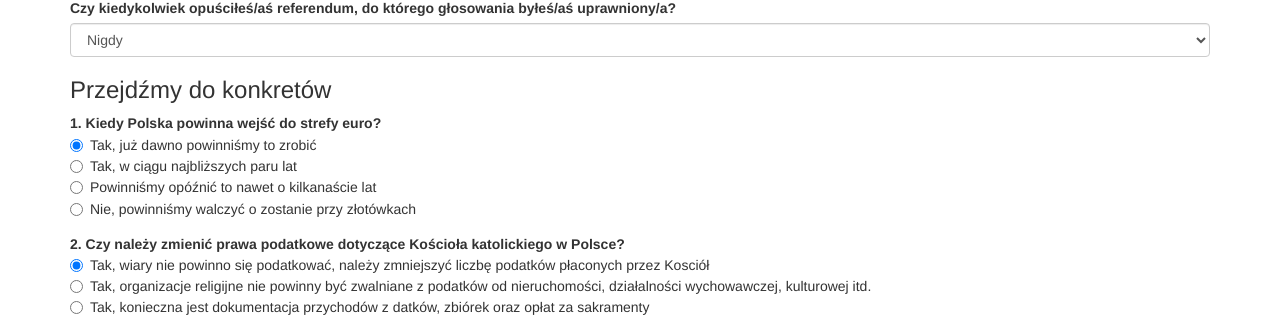
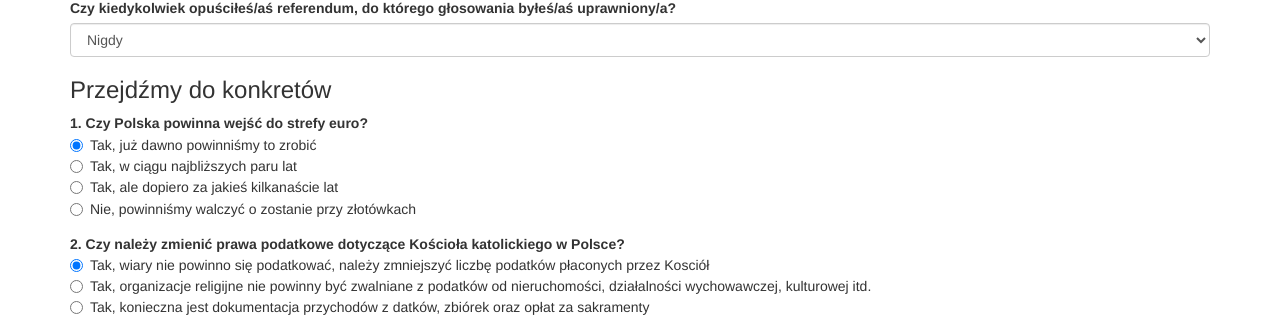
Before and after one commit to monpie3/ankieta, a Flask app: page /form in a window 1280 px wide. Shown: the part 524-843 px from the top of the page. Run offline with Flask 2, Linux system fonts and the light colour scheme; some libraries are stand-ins or nearby versions.

Commit message:
czy polska

```diff
--- a/templates/form.html
+++ b/templates/form.html
@@ -61,7 +61,7 @@
 
 
     <h3>Przejdźmy do konkretów</h3>
-    <b>1. Kiedy Polska powinna wejść do strefy euro?</b>
+    <b>1. Czy Polska powinna wejść do strefy euro?</b>
     <div class="form-group">
         <label class="radio-inline">
           <input type="radio" name="q1" value="1" checked>Tak, już dawno powinniśmy to zrobić
@@ -70,7 +70,7 @@
           <input type="radio" name="q1" value="2">Tak, w ciągu najbliższych paru lat
         </label><br>
         <label class="radio-inline">
-          <input type="radio" name="q1" value="3">Powinniśmy opóźnić to nawet o kilkanaście lat
+          <input type="radio" name="q1" value="3">Tak, ale dopiero za jakieś kilkanaście lat
         </label><br>
         <label class="radio-inline">
           <input type="radio" name="q1" value="4">Nie, powinniśmy walczyć o zostanie przy złotówkach
```
